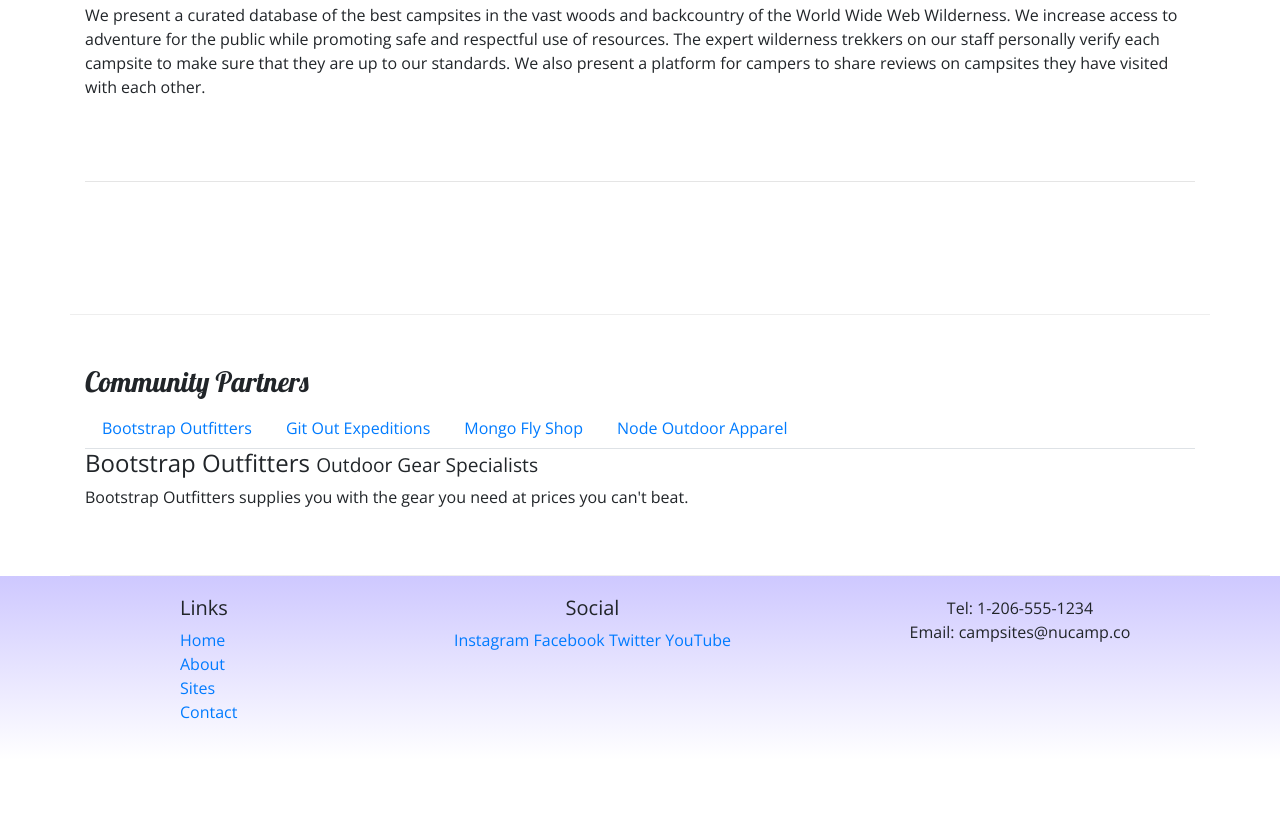
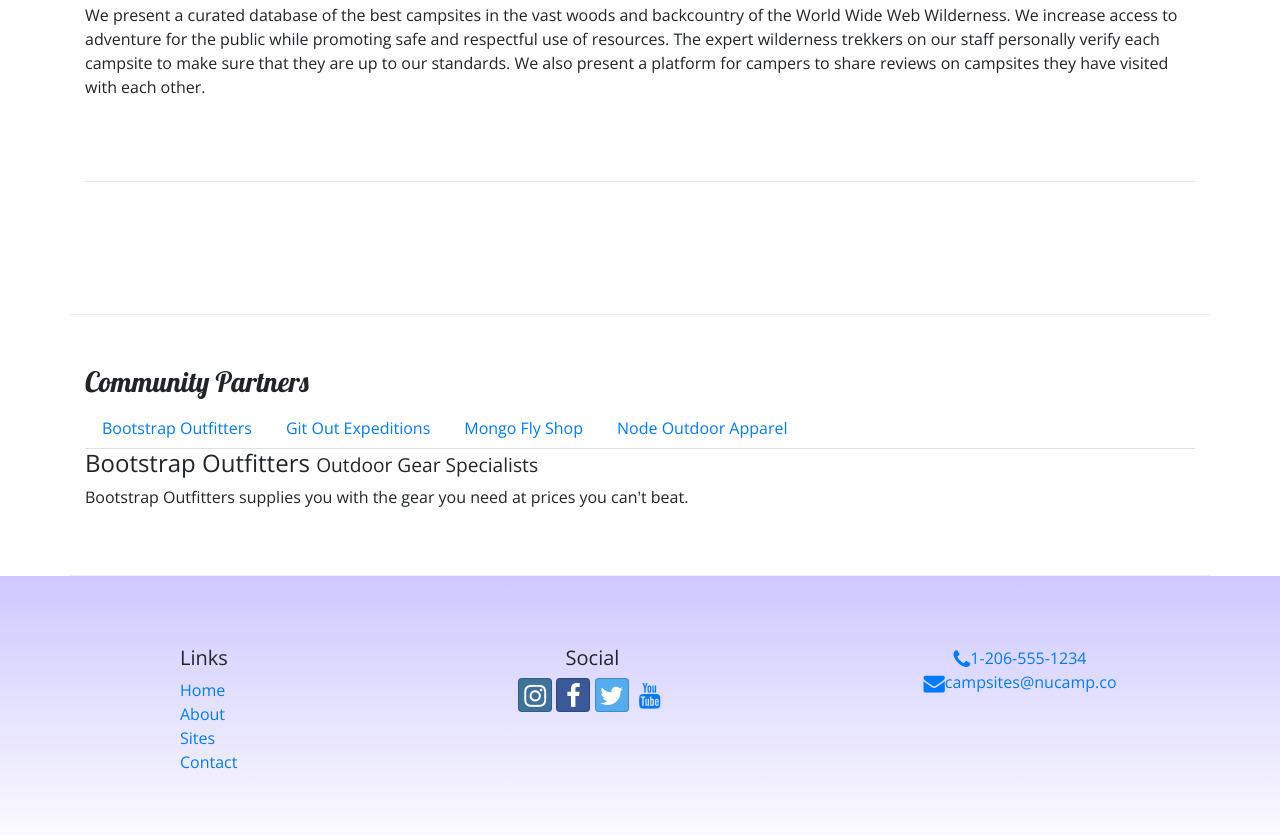
Before and after one commit to dianaramirez16/Nucamp-Bootstrap, a website: page aboutus.html in a window 1280 px wide. Shown: the part 394-1229 px from the top of the page. Before the commit the page ends 1154 px from the top, so only its background shows below. Drawn offline with nearby package versions, Linux system fonts and the light colour scheme.

Commit message:
buttons final

```diff
--- a/aboutus.html
+++ b/aboutus.html
@@ -2,21 +2,20 @@
 <html lang="en">
 
 <head>
-   <!--Required meta tags always come first-->
+   <!-- Required meta tags always come first -->
    <meta charset="utf-8" />
-   <meta name="viewport" content="width-device-width, initial-scale=1" />
+   <meta name="viewport" content="width=device-width, initial-scale=1" />
 
-   <!--Bootsrap CSS-->
-   <link rel="stylesheet" href="node_modules/bootstrap/dist/css/bootstrap.min.css" />
-   <!--Additional CSS must be placed under Bootstrap CSS-->
-   <link rel="stylesheet" href="node_modules/font-awesome/css/font-awesome.min.css" />
-   <link rel="stylesheet" href="node_modules/bootstrap-social/bootstrap-social.css" />
-   <link rel="stylesheet" href="https://fonts.googleapis.com/css?family=Lobster|Open+Sans" />
-   <link rel="stylesheet" href="css/styles.css" />
+    <!-- Bootstrap CSS -->
+    <link rel="stylesheet" href="node_modules/bootstrap/dist/css/bootstrap.min.css" />
 
+    <!-- Additional CSS must be placed after Bootstrap CSS -->
+    <link rel="stylesheet" href="node_modules/font-awesome/css/font-awesome.min.css" />
+    <link rel="stylesheet" href="node_modules/bootstrap-social/bootstrap-social.css"/>
+    <link rel="stylesheet" href="https://fonts.googleapis.com/css?family=Lobster|Open+Sans" />
+    <link rel="stylesheet" href="css/styles.css" />
 
    <title>NuCamp: A Better Way To Camp</title>
-
 
 </head>
 
@@ -108,30 +107,30 @@
         </div>
     </div>
 
-    <footer>
+    <footer class="site-footer">
         <div class="container">
-            <div class="row">
+            <div class="row row-content">
                 <div class="col-4 col-sm-2 offset-1">
                     <h5>Links</h5>
                     <ul class="list-unstyled">
                         <li><a href="index.html">Home</a></li>
                         <li><a href="#">About</a></li>
                         <li><a href="#">Sites</a></li>
-                        <li><a href="#">Contact</a></li>
+                        <li><a href="contactus.html">Contact</a></li>
                     </ul>
                 </div>
                 <div class="col-6 col-sm-5 text-center">
                     <h5>Social</h5>
-                    <a href="http://instagram.com/">Instagram</a>
-                    <a href="http://facebook.com/">Facebook</a>
-                    <a href="http://twitter.com/">Twitter</a>
-                    <a href="http://youtube.com/">YouTube</a>
+                    <a class="btn btn-social-icon btn-instagram" href="http://instagram.com/"><i class="fa fa-instagram"></i></a>
+                    <a class="btn btn-social-icon btn-facebook" href="http://facebook.com/"><i class="fa fa-facebook"></i></a>
+                    <a class="btn btn-social-icon btn-twitter" href="http://twitter.com/"><i class="fa fa-twitter"></i></a>
+                    <a class="btn btn-social-icon btn-youtube" href="http://youtube.com/"><i class="fa fa-youtube"></i></a>
                 </div>
                 <div class="col-sm-4 text-center">
-                    Tel: 1-206-555-1234<br />
-                    Email: campsites@nucamp.co
+                        <a role="button" class="btn-btn link" href="tel:+12065551234"><i class="fa fa-phone fa-lg text-primary"></i>1-206-555-1234</a><br />
+                        <a role="button" class="btn-btn link" href="mailto:campsites@nucamp.co"><i class="fa fa-envelope fa-lg text-primary"></i>campsites@nucamp.co</a>
                 </div>
-           </div>
+            </div>
         </div>
     </footer>
 
```
Also changed, not shown: contactus.html (+7 -7 lines), index.html (+13 -13 lines).
